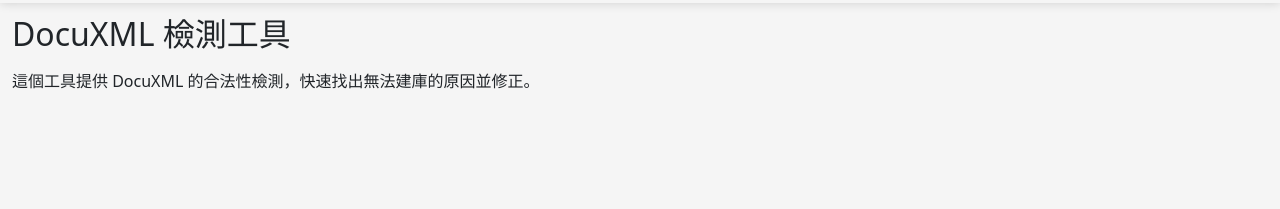
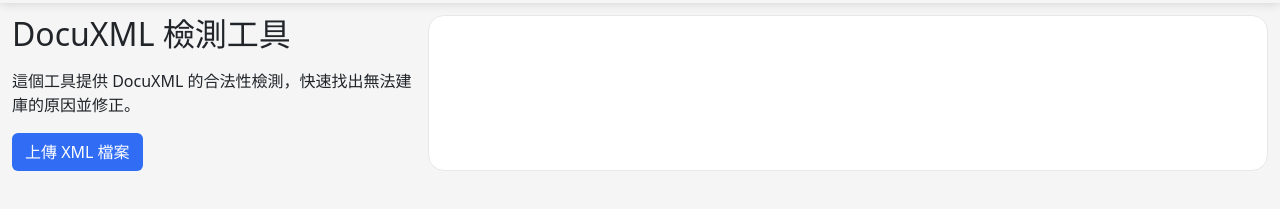
Before and after one commit to s103062310/docuxml-validator, a plain HTML site: page index.html in a window 1280 px wide. Shown: the part 45-254 px from the top of the page. Drawn offline with nearby package versions, Linux system fonts and the light colour scheme.

Commit message:
feat: basic frame.

```diff
--- /dev/null
+++ b/css/layout.css
@@ -0,0 +1,91 @@
+:root {
+  /* gray */
+  --color--black: #000000;
+  --color--gray-dark: #555555;
+  --color--gray: #777777;
+  --color--gray-light: #aeaeae;
+  --color--gray-border: #e8e8e8;
+  --color--gray-bg: #f5f5f5;
+  --color--white: #ffffff;
+
+  /* blue - main visual */
+  --color--blue-bg: #ebf0fc;
+  --color--blue-light: #6390f8;
+  --color--blue: #316cf5;
+  --color--blue-dark: #2157d4;
+
+  /* semantic */
+  --color--success: #11c97f;
+  --color--error: #ff474e;
+
+  /* shadow */
+  --color--shadow: #00000029;
+}
+
+html {
+  font-size: 16px;
+  font-weight: 300;
+  font-family: Noto Sans, sans-serif;
+}
+
+body {
+  background-color: var(--color--gray-bg);
+}
+
+nav {
+  height: 3rem;
+  padding: .375rem .75rem;
+  display: flex;
+  justify-content: space-between;
+  align-items: center;
+  box-shadow: 0 0 10px var(--color--shadow);
+}
+
+main {
+  padding: .75rem;
+  display: flex;
+  gap: 1rem;
+}
+
+h1, h2, h3 {
+  margin-bottom: 1rem;
+}
+
+h1 {
+  font-size: 2rem;
+}
+
+h2 {
+  font-size: 1.5rem;
+}
+
+h3 {
+  font-size: 1.25rem;
+}
+
+a {
+  color: var(--color--blue);
+  transition: color 150ms ease-in-out;
+}
+
+a:hover, a:active, a:focus {
+  color: var(--color--blue-dark);
+}
+
+.logo {
+  height: 100%;
+}
+
+.bi {
+  font-size: 1.5rem;
+}
+
+.btn {
+  background-color: var(--color--blue);
+  color: var(--color--white);
+}
+
+.btn:hover, .btn:active, .btn:focus {
+  background-color: var(--color--blue-dark);
+  color: var(--color--white);
+}
--- a/css/main.css
+++ b/css/main.css
@@ -1,80 +1,10 @@
-:root {
-  /* gray */
-  --color--black: #000000;
-  --color--gray-dark: #555555;
-  --color--gray: #777777;
-  --color--gray-light: #aeaeae;
-  --color--gray-border: #e8e8e8;
-  --color--gray-bg: #f5f5f5;
-  --color--white: #ffffff;
-
-  /* blue - main visual */
-  --color--blue-bg: #ebf0fc;
-  --color--blue-light: #6390f8;
-  --color--blue: #316cf5;
-  --color--blue-dark: #2157d4;
-
-  /* semantic */
-  --color--success: #11c97f;
-  --color--error: #ff474e;
-
-  /* shadow */
-  --color--shadow: #00000029;
+.intro {
+  max-width: 25rem;
 }
 
-html {
-  font-size: 16px;
-  font-weight: 300;
-  font-family: Noto Sans, sans-serif;
+.content {
+  border-radius: 1rem;
+  border: 1px solid var(--color--gray-border);
+  background-color: var(--color--white);
+  flex-grow: 1;
 }
-
-body {
-  background-color: var(--color--gray-bg);
-}
-
-nav {
-  height: 3rem;
-  padding: .375rem .75rem;
-  display: flex;
-  justify-content: space-between;
-  align-items: center;
-  box-shadow: 0 0 10px var(--color--shadow);
-}
-
-main {
-  padding: .75rem;
-  display: flex;
-  gap: 1rem;
-}
-
-h1, h2, h3 {
-  margin-bottom: 1rem;
-}
-
-h1 {
-  font-size: 2rem;
-}
-
-h2 {
-  font-size: 1.5rem;
-}
-
-h3 {
-  font-size: 1.25rem;
-}
-
-a {
-  color: var(--color--blue);
-}
-
-a:hover, a:active, a:focus {
-  color: var(--color--blue-dark);
-}
-
-.logo {
-  height: 100%;
-}
-
-.bi {
-  font-size: 1.5rem;
-}
--- a/index.html
+++ b/index.html
@@ -24,6 +24,7 @@
 	<!-- CSS FILE -->
 	<link href="https://cdn.jsdelivr.net/npm/bootstrap@5.3.2/dist/css/bootstrap.min.css" rel="stylesheet" integrity="sha384-T3c6CoIi6uLrA9TneNEoa7RxnatzjcDSCmG1MXxSR1GAsXEV/Dwwykc2MPK8M2HN" crossorigin="anonymous">
   <link href="https://cdn.jsdelivr.net/npm/bootstrap-icons@1.11.1/font/bootstrap-icons.css" rel="stylesheet" >
+	<link href="css/layout.css" type="text/css" rel="stylesheet">
 	<link href="css/main.css" type="text/css" rel="stylesheet">
 </head>
 
@@ -43,12 +44,14 @@
 
 	<!-- main -->
 	<main>
-    <div>
+    <div class="intro">
       <h1>DocuXML 檢測工具</h1>
       <p>這個工具提供 DocuXML 的合法性檢測，快速找出無法建庫的原因並修正。</p>
+      <button class="btn" onclick="$('#upload-input').click();">上傳 XML 檔案</button>
+      <input id="upload-input" type="file" accept=".xml" style="display: none;" />
     </div>
 
-    <div></div>
+    <div class="content"></div>
 	</main>
 
 	<!-- JAVASCRIPT FILE -->
```
Also changed, not shown: js/main.js (added).
